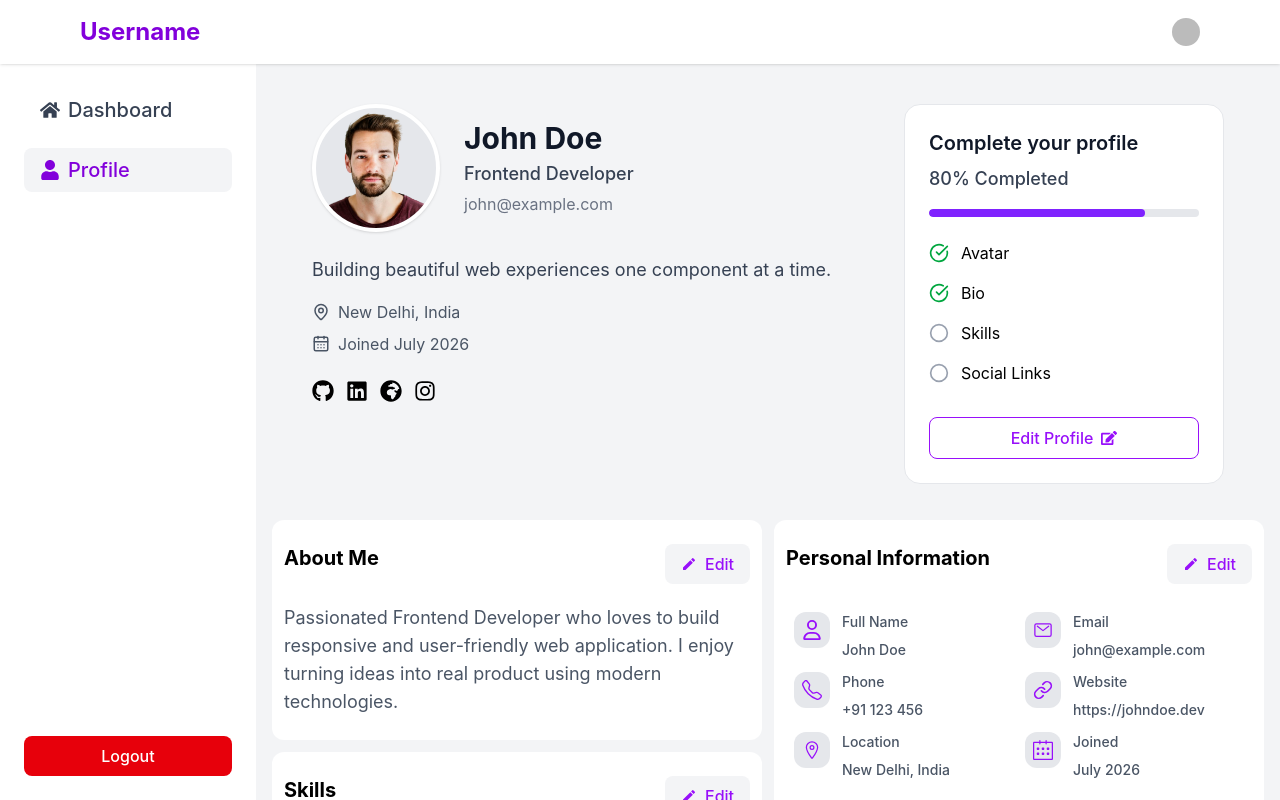
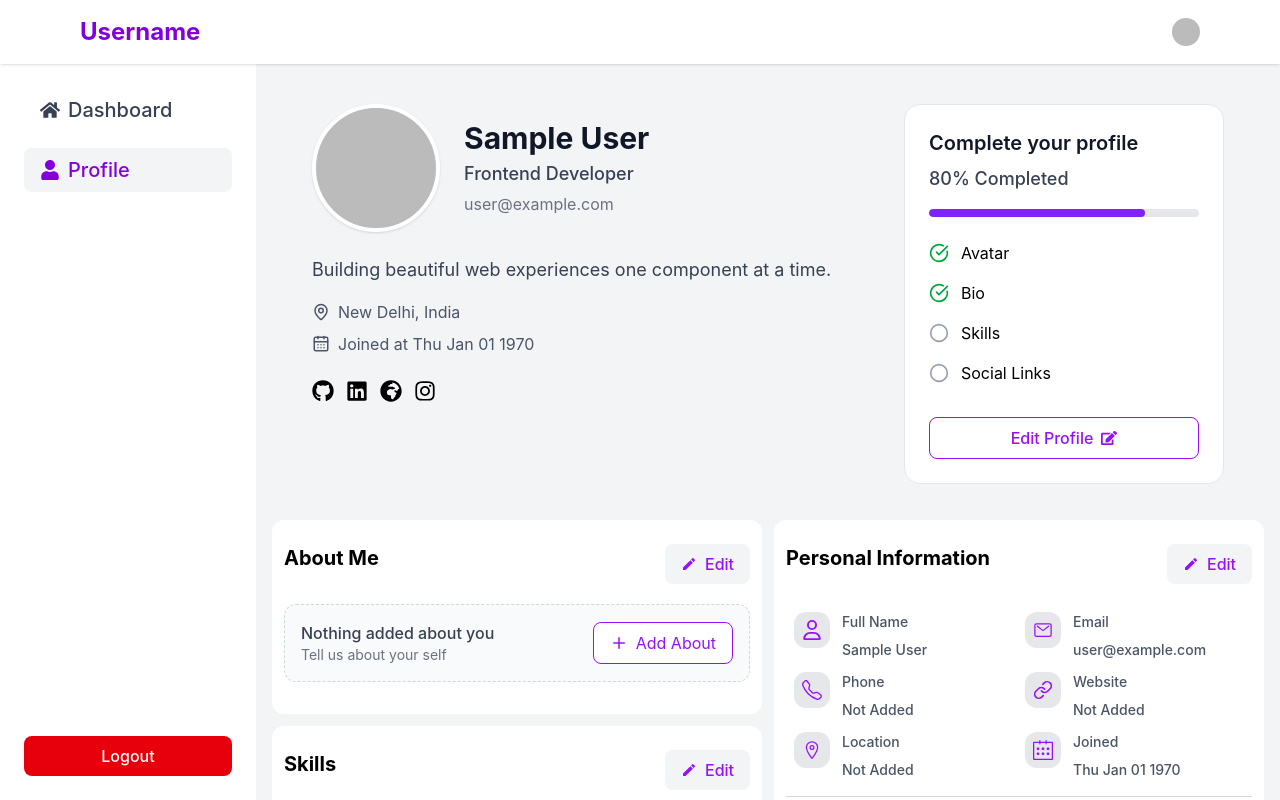
Before and after one commit to AmaanKhanGit/user-dashboard-v2, a React (Vite) app: page /profile in a window 1280 px wide. Built offline with nearby package versions, Linux system fonts and the light colour scheme; no server answers; the database is empty; sample sign-in values are in the browser's storage; some icons are missing.

Commit message:
user data added to profile page

```diff
--- a/src/Pages/Profile/Profile.jsx
+++ b/src/Pages/Profile/Profile.jsx
@@ -1,11 +1,5 @@
 import DashboardLayout from "../../components/DashboardLayout";
 import ProfileHero from "./components/ProfileHero";
-import { FaGithub, FaInstagram, FaRegUser } from "react-icons/fa6";
-import { SlCalender } from "react-icons/sl";
-import { FiLink } from "react-icons/fi";
-import { BsTelephone } from "react-icons/bs";
-import { FaGlobeAfrica, FaLinkedin } from "react-icons/fa";
-import { IoLocationOutline, IoMailOutline } from "react-icons/io5";
 import { useUser } from "@clerk/react";
 import { useEffect } from "react";
 import { collection, onSnapshot } from "firebase/firestore";
@@ -16,75 +10,6 @@ import PersonalInfo from "./components/PersonalInfo";
 
 const Profile = () => {
   const { user } = useUser();
-
-  const profileContent = [
-    {
-      title: "About Me",
-      about:
-        "Passionated Frontend Developer who loves to build responsive and user-friendly web application. I enjoy turning ideas into real product using modern technologies.",
-    },
-    {
-      title: "Skills",
-      skills: [
-        "React",
-        "Next.js",
-        "Tailwind CSs",
-        "javaScripts",
-        "TypeScript",
-        "Git",
-        "Redux",
-        "Firebase",
-      ],
-    },
-    {
-      title: "Personal Information",
-      details: [
-        {
-          icon: FaRegUser,
-          title: "Full Name",
-          desc: "John Doe",
-        },
-        {
-          icon: IoMailOutline,
-          title: "Email",
-          desc: "john@example.com",
-        },
-        {
-          icon: BsTelephone,
-          title: "Phone",
-          desc: "+91 123 456",
-        },
-
-        {
-          icon: FiLink,
-          title: "Website",
-          desc: "https://johndoe.dev",
-        },
-        {
-          icon: IoLocationOutline,
-          title: "Location",
-          desc: "New Delhi, India",
-        },
-        ,
-        {
-          icon: SlCalender,
-          title: "Joined",
-          desc: "July 2026",
-        },
-      ],
-    },
-    {
-      socialLinks: "Social Links",
-      socialLinks: [
-        { icon: FaGithub },
-        { icon: FaLinkedin },
-        { icon: FaGlobeAfrica },
-        { icon: FaInstagram },
-      ],
-      security: "Security",
-      password: "********",
-    },
-  ];
 
   useEffect(() => {
     const userRef = collection(db, "users_collection_786");
--- a/src/Pages/Profile/components/AboutMe.jsx
+++ b/src/Pages/Profile/components/AboutMe.jsx
@@ -1,22 +1,30 @@
 import { MdEdit } from "react-icons/md";
 import Button from "../../../components/Layout/Button";
+import EmptyState from "./EmptyState";
 
 const AboutMe = () => {
+  const aboutText = [
+    // "Passionated Frontend Developer who loves to build responsive and user-friendly web application. I enjoy turning ideas into real product using modern technologies.",
+  ];
   return (
     <section className="sections flex flex-col gap-2">
       <div className="flex justify-between">
-        <h2 className="text-xl font-bold"> About Me</h2>
+        <h2 className="text-xl font-bold"> About Me</h2>{" "}
         <Button className="hollowBtn flex items-center gap-2 border-none bg-gray-100">
           <MdEdit />
           Edit
         </Button>
       </div>
       <div className="mt-3">
-        <p className="text-lg text-gray-600">
-          Passionated Frontend Developer who loves to build responsive and
-          user-friendly web application. I enjoy turning ideas into real product
-          using modern technologies.
-        </p>
+        {aboutText.length > 0 ? (
+          <p className="text-lg text-gray-600">{aboutText}</p>
+        ) : (
+          <EmptyState
+            title="Nothing added about you"
+            desc="Tell us about your self"
+            buttonText="Add About"
+          />
+        )}
       </div>
     </section>
   );
--- /dev/null
+++ b/src/Pages/Profile/components/EmptyState.jsx
@@ -0,0 +1,19 @@
+import { Plus } from "lucide-react";
+
+const EmptyState = ({ title, desc, buttonText }) => {
+  return (
+    <div className="flex items-center justify-between rounded-xl border border-dashed border-gray-300 bg-gray-50 px-4 py-4">
+      <div>
+        <p className="font-medium text-gray-700">{title}</p>
+        <p className="text-sm text-gray-500">{desc}</p>
+      </div>
+
+      <button className="flex cursor-pointer items-center gap-2 rounded-lg border border-purple-600 bg-white px-4 py-2 text-purple-600 transition hover:bg-purple-100">
+        <Plus size={18} />
+        {buttonText}
+      </button>
+    </div>
+  );
+};
+
+export default EmptyState;
--- a/src/Pages/Profile/components/PersonalInfo.jsx
+++ b/src/Pages/Profile/components/PersonalInfo.jsx
@@ -6,42 +6,46 @@ import { BsTelephone } from "react-icons/bs";
 import { FaGlobeAfrica, FaLinkedin } from "react-icons/fa";
 import { IoLocationOutline, IoMailOutline } from "react-icons/io5";
 import Button from "../../../components/Layout/Button";
+import { useUser } from "@clerk/react";
 
 const PersonalInfo = ({ className }) => {
+  const { user } = useUser();
+
   const details = [
     {
       icon: FaRegUser,
       title: "Full Name",
-      desc: "John Doe",
+      desc: user.fullName,
     },
     {
       icon: IoMailOutline,
       title: "Email",
-      desc: "john@example.com",
+      desc: user.emailAddresses[0].emailAddress,
     },
     {
       icon: BsTelephone,
       title: "Phone",
-      desc: "+91 123 456",
+      desc: user.phoneNumbers,
     },
 
     {
       icon: FiLink,
       title: "Website",
-      desc: "https://johndoe.dev",
+      desc: "",
     },
     {
       icon: IoLocationOutline,
       title: "Location",
-      desc: "New Delhi, India",
+      desc: "",
     },
     ,
     {
       icon: SlCalender,
       title: "Joined",
-      desc: "July 2026",
+      desc: user.createdAt.toDateString(),
     },
   ];
+
   return (
     <section className={`sections flex flex-col gap-2 ${className}`}>
       <div className="flex justify-between">
@@ -65,7 +69,7 @@ const PersonalInfo = ({ className }) => {
                     {info.title}
                   </p>
                   <p className="text-sm font-medium text-gray-600">
-                    {info.desc}
+                    {info.desc.length > 0 ? info.desc : "Not Added"}
                   </p>
                 </div>
               </div>
@@ -73,6 +77,7 @@ const PersonalInfo = ({ className }) => {
           })}
         </div>
       </div>
+      <hr className="text-gray-300"/>
       <div className="mt-3">
         <h2 className="text-xl font-bold">Security</h2>
         <div className="flex justify-between">
--- a/src/Pages/Profile/components/ProfileHero.jsx
+++ b/src/Pages/Profile/components/ProfileHero.jsx
@@ -7,6 +7,7 @@ import {
   FaGlobeAfrica,
   FaLinkedin,
 } from "react-icons/fa";
+import { useUser } from "@clerk/react";
 
 const ProfileHero = ({ className }) => {
   const socialLinks = [
@@ -15,6 +16,10 @@ const ProfileHero = ({ className }) => {
     { icon: FaGlobeAfrica, link: "" },
     { icon: FaInstagram, link: "" },
   ];
+
+  const { user } = useUser();
+
+  const joinedDate = new Date(user.createdAt).toDateString();
 
   return (
     <div
@@ -25,18 +30,22 @@ const ProfileHero = ({ className }) => {
         <div className="flex items-center gap-6">
           <img
             className="h-32 w-32 rounded-full border-4 border-white bg-gray-200 object-cover shadow-sm"
-            src="/profilePhoto.png"
+            src={user.imageUrl}
             alt="profile"
           />
 
           <div className="space-y-1">
-            <h2 className="text-3xl font-bold text-gray-900">John Doe</h2>
+            <h2 className="text-3xl font-bold text-gray-900">
+              {user.fullName}
+            </h2>
 
             <p className="text-lg font-medium text-gray-700">
               Frontend Developer
             </p>
 
-            <p className="text-base text-gray-500">john@example.com</p>
+            <p className="text-base text-gray-500">
+              {user.emailAddresses[0].emailAddress}
+            </p>
           </div>
         </div>
 
@@ -53,7 +62,7 @@ const ProfileHero = ({ className }) => {
 
             <div className="flex items-center gap-2">
               <CalendarDays size={18} />
-              <span>Joined July 2026</span>
+              <span>Joined at {joinedDate}</span>
             </div>
           </div>
         </div>
--- a/src/Pages/Profile/components/Skills.jsx
+++ b/src/Pages/Profile/components/Skills.jsx
@@ -1,17 +1,17 @@
 import { MdEdit } from "react-icons/md";
 import Button from "../../../components/Layout/Button";
-import { Plus } from "lucide-react";
+import EmptyState from "./EmptyState";
 
 const Skills = () => {
   const skills = [
-    "React",
-    "Next.js",
-    "Tailwind CSs",
-    "javaScripts",
-    "TypeScript",
-    "Git",
-    "Redux",
-    "Firebase",
+    // "React",
+    // "Next.js",
+    // "Tailwind CSs",
+    // "javaScripts",
+    // "TypeScript",
+    // "Git",
+    // "Redux",
+    // "Firebase",
   ];
   return (
     <section className="sections flex flex-col gap-2">
@@ -23,6 +23,7 @@ const Skills = () => {
         </Button>
       </div>
       <div className="mt-3">
+        {skills.length > 0 ? (
           <div className="flex flex-wrap items-center gap-4">
             {skills.map((skill) => (
               <span
@@ -32,8 +33,16 @@ const Skills = () => {
                 {skill}
               </span>
             ))}
-          {skills && <Plus className="cursor-pointer text-purple-600" />}
+
+            <Plus className="cursor-pointer text-purple-600" />
           </div>
+        ) : (
+          <EmptyState
+            title="No skills added yet"
+            desc="Showcase your technical skills to complete your profile."
+            buttonText="Add Skills"
+          />
+        )}
       </div>
     </section>
   );
```
Lines whose indentation alone changed are shown as unchanged.
